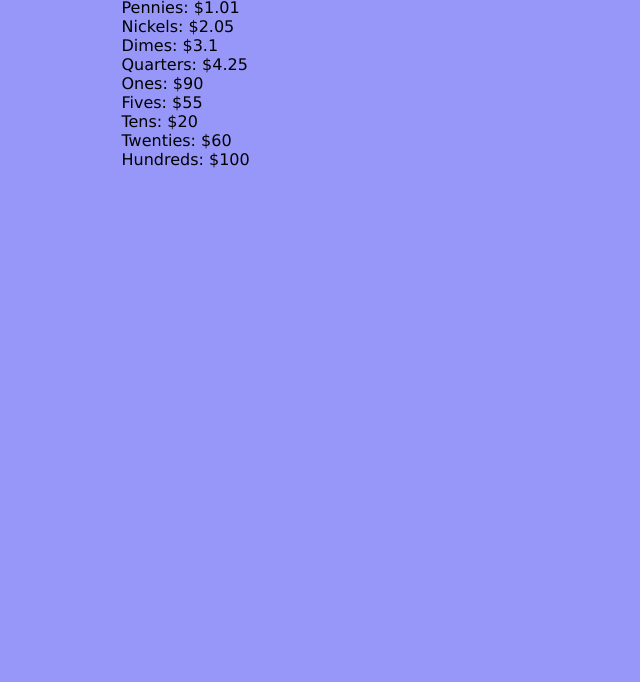
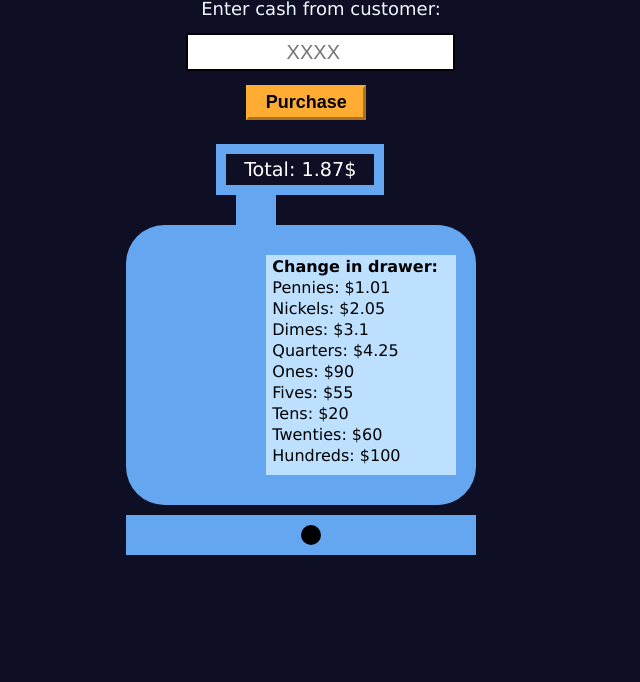
Before and after one commit to HavocXgrg/FreeCodeCamp-projects, a plain HTML site: page Cash-Register-Project/index.html in a window 1280 px wide. Shown: the part 118-800 px from the top of the page, without its empty margins (319-959 px from the left). Drawn offline with Linux system fonts and the light colour scheme.

Commit message:
CSS part completed

```diff
--- a/Cash-Register-Project/styles.css
+++ b/Cash-Register-Project/styles.css
@@ -3,9 +3,96 @@
     padding: 0;
 }
 body{
-    background-color: #9797fa;
+    background-color: #0e0e25;
     font-family: Verdana, Geneva, Tahoma, sans-serif;
+    margin-top: 4rem;
     display: flex;
     justify-content: center;
     align-items: center;
 }
+main{
+    display: flex;
+    flex-direction: column;
+}
+h1{
+    color: aliceblue;
+
+}
+.input-div label,
+.input-div input{
+    display: flex;
+    justify-content: center;
+    align-items: center;
+    color: aliceblue;
+    font-size: 18px;
+    margin: 14px 0;
+}
+#cash{
+    margin-left: 60px;
+    height: 34px;
+    font-size: 1.25rem;
+    color: black;
+    border: 2px solid black;
+    text-align: center;
+}
+#purchase-btn{
+    cursor: pointer;
+    margin-left: 120px;
+    background-color:#feac32;
+    font-weight: bold;
+    font-size: 18px;
+    padding: 4px;
+    width: 120px;
+    border-color: #feac32;
+    border-width: 3px;
+}
+.screen-display{
+    border: 10px solid rgb(101, 166, 240);
+    background-color: #0e0e25;
+    color: white;
+    margin-top: 24px;
+    width: 140px;
+    padding: 4px;
+    margin-left: 90px;
+    font-size: 1.2rem;
+    text-align: center;
+}
+.screen-connector{
+    border: 10px solid rgb(101, 166, 240);
+    width: 20px;
+    height: 10px;
+    background-color: rgb(101, 166, 240);
+    margin-left:110px ;
+}
+.top-box{
+    min-height: 280px;
+    width: 350px;
+    background-color: rgb(101, 166, 240);
+    border-radius: 2.4rem;
+}
+.box{
+    height: 220px;
+    width: 190px;
+    position: absolute;
+    background-color: rgb(189, 224, 255);
+    box-sizing: border-box;
+    margin: 30px 0 8px 140px;
+}
+.box p{
+    margin-top: 2px;
+    margin-left: 6px;
+}
+.bottom-box{
+    margin-top: 10px;
+    min-height: 40px;
+    width: 350px;
+    background-color: rgb(101, 166, 240);
+}
+.circle{
+    background-color: black;
+    width: 20px;
+    height: 20px;
+    border-radius: 50%;
+    position:absolute;
+    margin: 10px 0 0 175px;
+}
```
